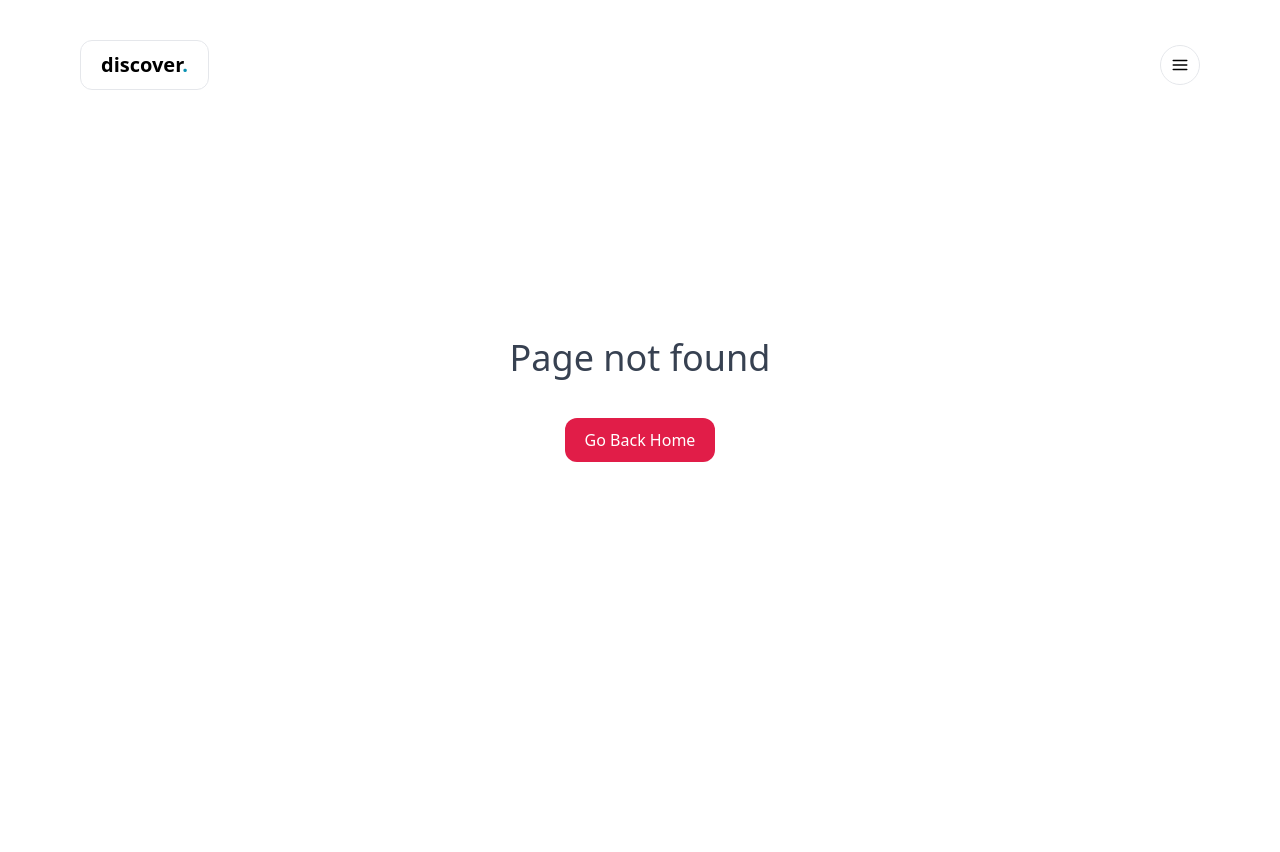
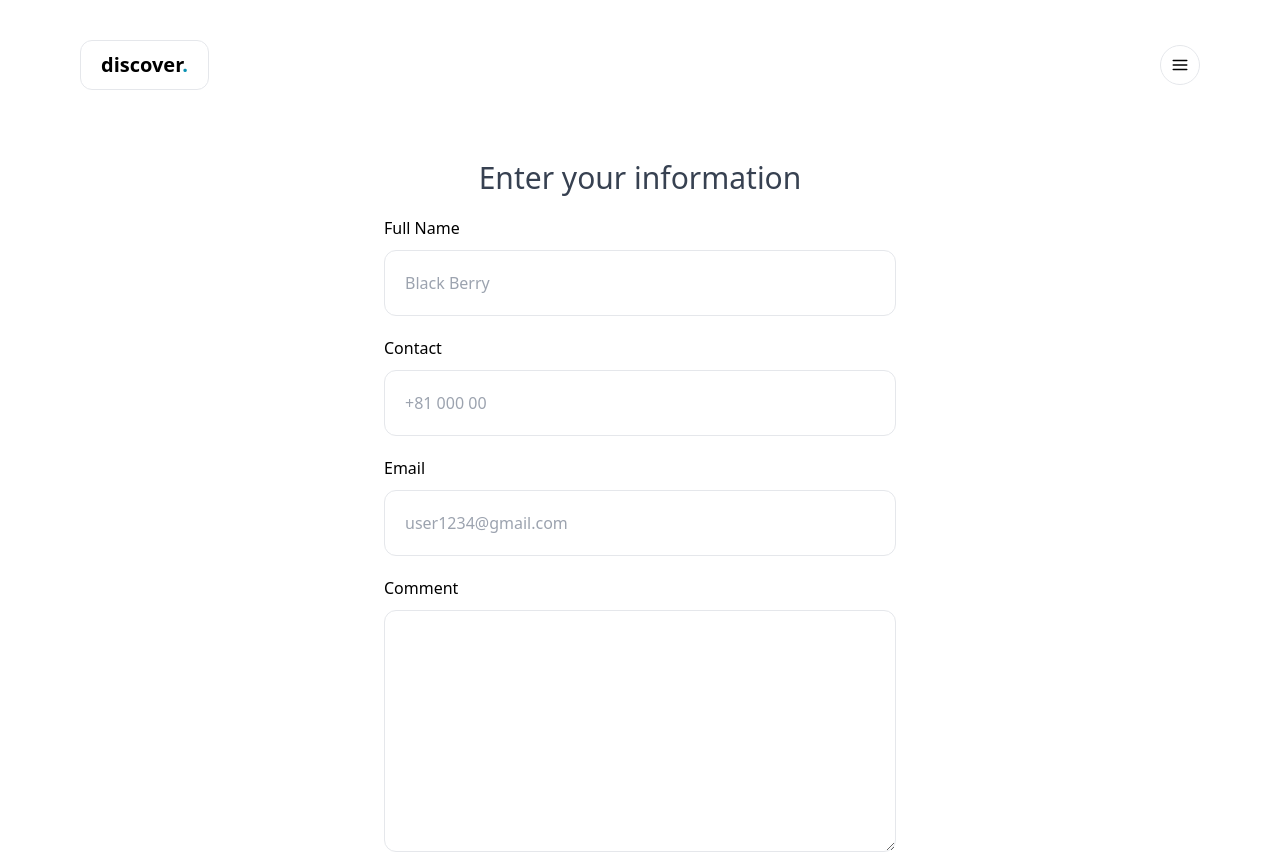
Before and after one commit to Arifulislam332/dazzlers, a React (Vite) app: page /contact in a window 1280 px wide. Before the commit this address had no page. Shown: the top 852 px of the page. Before the commit the page ends 800 px from the top, so only its background shows below. Built offline with nearby package versions, Linux system fonts and the light colour scheme.

Commit message:
contact and about done

```diff
--- a/src/App.jsx
+++ b/src/App.jsx
@@ -6,6 +6,8 @@ import NotFound from "./pages/NotFound";
 import BlogDetails from "./pages/BlogDetails";
 import Header from "./components/Header";
 import SavedBlogs from "./pages/SavedBlogs";
+import About from "./pages/About";
+import Contact from "./pages/Contact";
 
 const App = () => {
   return (
@@ -17,6 +19,8 @@ const App = () => {
         <Route path="/categories/:catid" element={<CategoryItems />} />
         <Route path="/categories/:catid/:blogid" element={<BlogDetails />} />
         <Route path="/saved" element={<SavedBlogs />} />
+        <Route path="/about" element={<About />} />
+        <Route path="/contact" element={<Contact />} />
         <Route path="*" element={<NotFound />} />
       </Routes>
     </div>
--- a/src/index.css
+++ b/src/index.css
@@ -12,4 +12,10 @@
   .btn__outline {
     @apply inline-block bg-transparent px-5 py-2.5 rounded-xl border border-black hover:bg-black/10 transition duration-300 ease-in-out;
   }
+  .btn__about {
+    @apply inline-block text-white bg-rose-600 px-5 py-4 rounded-full hover:bg-rose-700 transition duration-300 ease-in-out;
+  }
+  .btn__form {
+    @apply inline-block outline-none px-5 py-4 rounded-xl border text-white bg-black hover:bg-black/80;
+  }
 }
--- /dev/null
+++ b/src/pages/About.jsx
@@ -0,0 +1,80 @@
+import { Link } from "react-router-dom";
+import { motion } from "framer-motion";
+
+const About = () => {
+  return (
+    <div className="container mx-auto px-5 py-20 sm:px-20">
+      <div className="lg:flex py-10 gap-10 items-center justify-center">
+        <div className=" overflow-hidden w-full h-full">
+          <motion.div
+            initial={{ y: "-100%" }}
+            whileInView={{ y: 0 }}
+            transition={{ duration: 1, ease: "easeInOut" }}
+            className="w-full h-screen"
+          >
+            <img
+              src="https://images.pexels.com/photos/6214450/pexels-photo-6214450.jpeg?auto=compress&cs=tinysrgb&w=1260&h=750&dpr=1"
+              alt="About Photo"
+              className="w-full h-full object-cover rounded-tl-[100px] rounded-br-[100px]"
+            />
+          </motion.div>
+        </div>
+
+        <div className="overflow-y-hidden w-full h-full">
+          <motion.div
+            initial={{ y: "100%" }}
+            whileInView={{ y: 0 }}
+            transition={{ duration: 1, ease: "easeInOut", delay: 0.25 }}
+            className="flex flex-col gap-10 items-start"
+          >
+            <div className="flex flex-col gap-3 items-start">
+              <h2 className="text-gray-700 font-semibold text-5xl sm:text-6xl">
+                About us
+              </h2>
+              <span className="w-[5rem] h-[2px] bg-red-600 rounded-full inline-block"></span>
+            </div>
+            <div className="flex flex-col  gap-5 items-start">
+              <p className="text-gray-500">
+                Welcome to Discover Shop, where fashion meets flair. We're
+                passionate about empowering individuals to express their style
+                boldly and authentically. Our handpicked selection of clothing
+                and accessories reflects the latest trends while offering
+                timeless elegance. With a commitment to quality and customer
+                satisfaction, we strive to make every shopping experience
+                exceptional. Explore our curated collections and elevate your
+                wardrobe with pieces that inspire confidence and individuality.
+                Welcome to the world of Discover.
+              </p>
+              <p className="text-gray-500">
+                Your ultimate destination for fashion-forward individuals
+                seeking style and sophistication. From runway-inspired trends to
+                classic wardrobe staples, our carefully curated selection offers
+                something for every occasion and aesthetic. With a keen eye for
+                quality and a passion for style, we bring you the latest in
+                fashion, ensuring each piece reflects modern elegance and
+                timeless allure. Join us on a journey of self-expression and
+                exploration as you discover your signature look with Discover.
+              </p>
+              <p className="text-gray-500">
+                Where fashion is not just about clothing—it's a lifestyle. Our
+                boutique offers a curated collection of the latest trends and
+                timeless classics, ensuring you always step out in style. From
+                statement pieces that turn heads to versatile staples that stand
+                the test of time, our selection caters to every wardrobe need.
+                With a commitment to quality and customer satisfaction, we
+                provide a seamless shopping experience that inspires confidence
+                and celebrates individuality. Discover your fashion identity and
+                unleash your inner trendsetter with Discover.
+              </p>
+              <Link to="/" className="btn__about">
+                Go Back Home
+              </Link>
+            </div>
+          </motion.div>
+        </div>
+      </div>
+    </div>
+  );
+};
+
+export default About;
--- /dev/null
+++ b/src/pages/Contact.jsx
@@ -0,0 +1,74 @@
+const Contact = () => {
+  return (
+    <div className="container mx-auto px-5 py-20 sm:px-20">
+      <form className="max-w-lg mx-auto flex flex-col gap-5 text-center mt-20">
+        <h2 className="text-3xl font-medium text-gray-700">
+          Enter your information
+        </h2>
+
+        <div className="form__control flex flex-col gap-2.5 items-start ">
+          <label
+            htmlFor="fullName"
+            className="cursor-pointer hover:text-gray-700 transition font-medium"
+          >
+            Full Name
+          </label>
+          <input
+            type="text"
+            id="fullName"
+            placeholder="Black Berry"
+            className="outline-none border p-5 w-full rounded-xl focus:border-black/50 transition"
+          />
+        </div>
+
+        <div className="form__control flex flex-col gap-2.5 items-start ">
+          <label
+            htmlFor="number"
+            className="cursor-pointer hover:text-gray-700 transition font-medium"
+          >
+            Contact
+          </label>
+          <input
+            type="number"
+            id="number"
+            placeholder="+81 000 00"
+            className="outline-none border p-5 w-full rounded-xl focus:border-black/50 transition"
+          />
+        </div>
+        <div className="form__control flex flex-col gap-2.5 items-start ">
+          <label
+            htmlFor="email"
+            className="cursor-pointer hover:text-gray-700 transition font-medium"
+          >
+            Email
+          </label>
+          <input
+            type="email"
+            id="email"
+            placeholder="user1234@gmail.com"
+            className="outline-none border p-5 w-full rounded-xl focus:border-black/50 transition"
+          />
+        </div>
+
+        <div className="form__control flex flex-col gap-2.5 items-start ">
+          <label
+            htmlFor="comment"
+            className="cursor-pointer hover:text-gray-700 transition font-medium"
+          >
+            Comment
+          </label>
+          <textarea
+            id="comment" rows={10}
+            className="outline-none border w-full rounded-xl focus:border-black/50 transition"
+          ></textarea>
+        </div>
+
+        <button type="submit" className="btn__form">
+          Submit
+        </button>
+      </form>
+    </div>
+  );
+};
+
+export default Contact;
```
